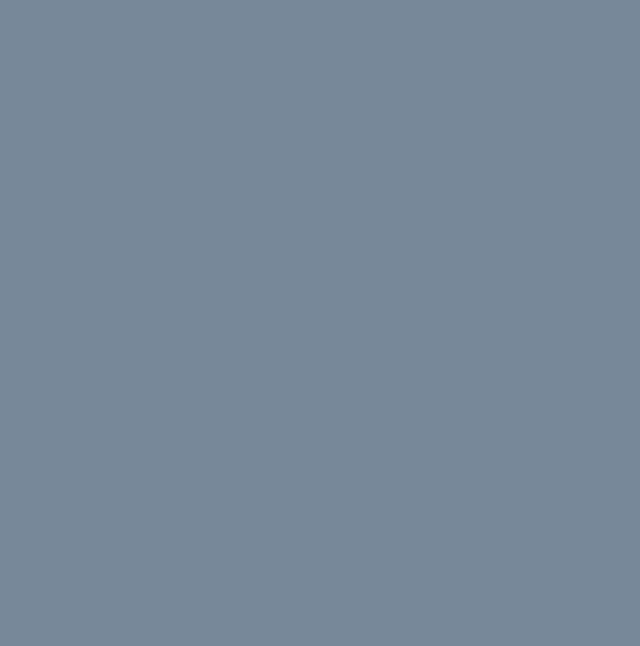
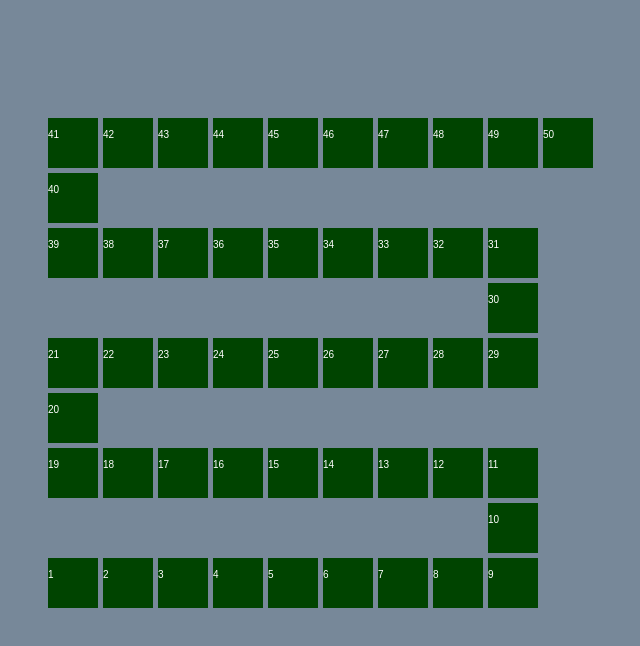
Before and after one commit to SuperTNT17/m2flexjs, a plain HTML site: page index.html in a window 1280 px wide. Shown: the whole page, without its empty margins (15-655 px from the left). Drawn offline with Linux system fonts and the light colour scheme.

Commit message:
03 bord tekenen + js fix

```diff
--- a/app.js
+++ b/app.js
@@ -13,3 +13,68 @@ let boardPositionSize = 50
 let pawnPositions = []
 let boardPositions =[]
 let playerAmountButtons = []
+
+function createRect(x, y, w, h)
+{
+    let rectangle = {
+        x : x,
+        y : y,
+        x2 : x + w,
+        y2 : y + h,
+        w : w,
+        h : h
+    }
+    return rectangle
+}
+
+function clearCanvas()
+{
+    g.fillStyle = "lightslategray";
+    g.fillRect(0, 0, canvas.width, canvas.height);
+}
+
+function draw()
+{
+    clearCanvas();
+    for(let i = 0 ; i < boardPositions.length; i++)
+    {
+        let pos = boardPositions[i];
+
+        g.fillStyle = "#004400";
+        // we gebruiken hier de x en y van het rectangle object
+        g.fillRect(pos.x, pos.y, pos.h, pos.w);
+        g.fillStyle = "#FFFFFF";
+        g.fillText((i + 1) + "", pos.x, pos.y + 20);
+    }
+}
+
+function createBoardPositions()
+{
+    let x= 0;
+    let y = canvas.height - boardPositionSize;
+    let path = [1, 1, 1, 1, 1, 1, 1, 1, 1, 0, 0, 3, 3, 3, 3, 3, 3, 3, 3, 0, 0, 1, 1, 1, 1, 1, 1, 1, 1, 0, 0, 3, 3, 3, 3, 3, 3, 3, 3, 0, 0, 1, 1, 1, 1, 1, 1, 1, 1, 1] ;
+
+    for(let i = 0 ; i < path.length; i++)
+    {
+
+        if(path[i] == 1)//gaan naar rechts
+        {
+            //bedenk hier wat je met de x moet doen
+            x += 55
+        }
+        else if(path[i] == 3)//gaan naar links
+        {
+            // bedenk hier wat je met de x moet doen
+            x -= 55
+        }
+        else if(path[i] == 0)//gaan hier naar boven
+        {
+            //bedenk hier wat je met de y moet doen
+            y -= 55
+        }
+        boardPositions.push(createRect(x, y, boardPositionSize, boardPositionSize));
+    }
+}
+
+createBoardPositions()
+draw()
--- a/index.html
+++ b/index.html
@@ -4,7 +4,7 @@
     <meta charset="UTF-8">
     <meta name="viewport" content="width=device-width, initial-scale=1.0">
     <title>Document</title>
-    <script type="text/javascript" defer href="app.js"></script>
+    <script type="text/javascript" defer src="app.js"></script>
     <link rel="icon" type="image/x-icon" href="img/favicon.png">
 </head>
 <body style="background-color: lightslategray;">
```
